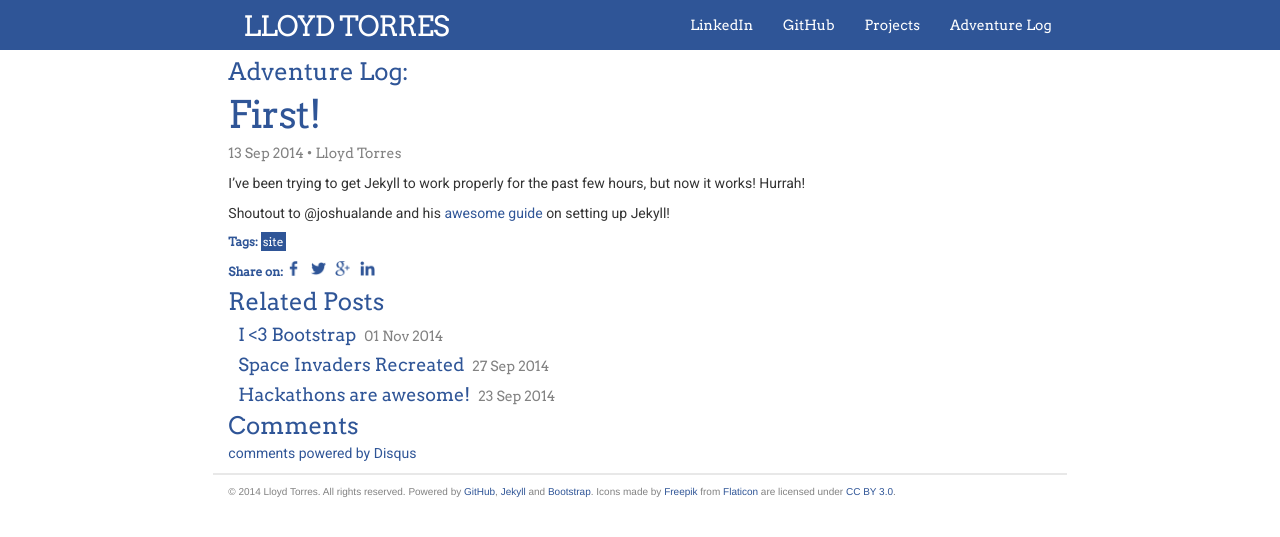
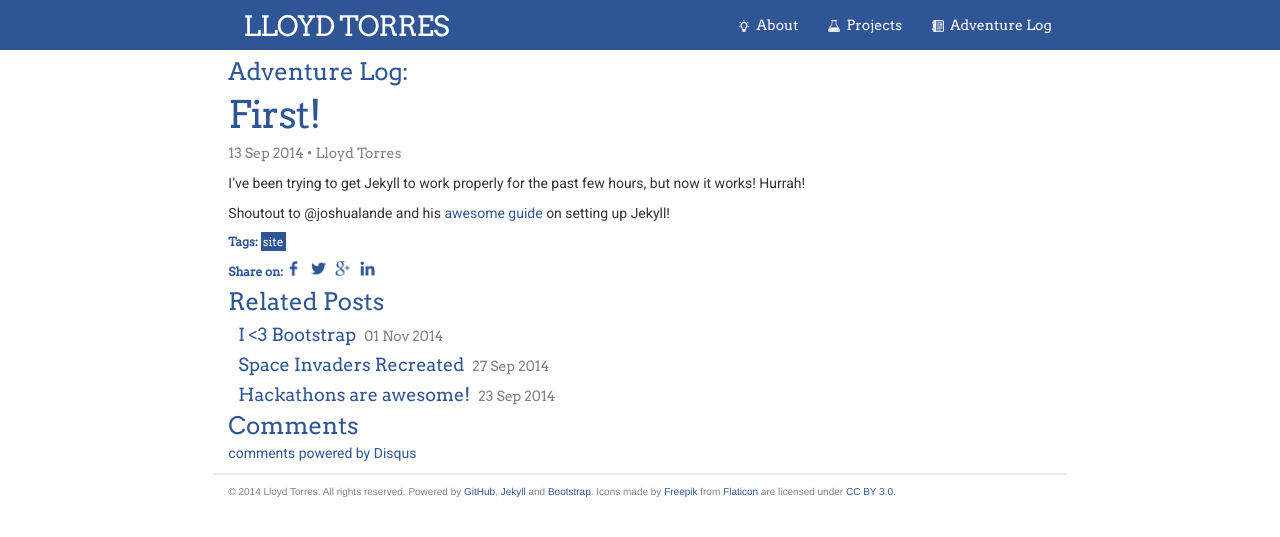
Before and after one commit to lloydtorres/lloydtorres.github.io, a Jekyll site: the page built from _posts/2014-09-13-first-post.md, in a window 1280 px wide. Shown: the top 537 px of the page. Built offline with Jekyll 4.4.1, drawn with Linux system fonts in a browser that asks for light colours; nearby versions of some CDN libraries; comment, search, counter and statistics services are not loaded.

Commit message:
Update header content

```diff
--- a/_includes/header.html
+++ b/_includes/header.html
@@ -8,10 +8,9 @@
         </div>
         <div id="navbar" class="navbar-collapse collapse">
             <ul class="nav navbar-nav navbar-right site-nav">
-                <li><a href="https://www.linkedin.com/in/lartorres">LinkedIn</a></li>
-                <li><a href="https://github.com/lloydtorres">GitHub</a></li>
-                <li><a href="/projects/">Projects</a></li>
-                <li><a href="/log/">Adventure Log</a></li>
+                <li><a href="/"><img src="/images/about.png" class="navicons"/> About</a></li>
+                <li><a href="/projects/"><img src="/images/projects.png" class="navicons"/> Projects</a></li>
+                <li><a href="/log/"><img src="/images/log.png" class="navicons"/> Adventure Log</a></li>
             </ul>
         </div>
         <!--/.navbar-collapse -->
--- a/_layouts/post.html
+++ b/_layouts/post.html
@@ -26,7 +26,7 @@
         <a href="https://www.facebook.com/sharer/sharer.php?u={{ site.url }}{{ page.url }}"><img src="/images/facebook.png" title="Facebook" alt="Facebook" /></a>
         <a href="https://twitter.com/intent/tweet?url={{ site.url }}{{ page.url }}&text={{ page.title }}&via=ImperatorTorres" target="_blank"><img src="/images/twitter.png" title="Twitter" alt="Twitter" /></a>
         <a href="https://plus.google.com/share?url={{ site.url }}{{ page.url }}"><img src="/images/googleplus.png" title="Google+" alt="Google+" /></a>
-        <a href="https://www.linkedin.com/shareArticle?mini=true&url={{ site.url }}{{ page.url }}&title={{ page.title }}&summary={{ page.excerpt | strip_html }}&source="><img src="/images/linkedin_blue.png" title="LinkedIn" alt="LinkedIn" /></a>
+        <a href="https://www.linkedin.com/shareArticle?mini=true&url={{ site.url }}{{ page.url }}&title={{ page.title }}&summary={{ page.excerpt | strip_html }}&source="><img src="/images/linkedin.png" title="LinkedIn" alt="LinkedIn" /></a>
         </p>
     </div>
 
--- a/_sass/_layout.scss
+++ b/_sass/_layout.scss
@@ -40,10 +40,15 @@
         font-family: 'Arvo', serif;
     }
 
-    > li > a:hover {
+    > li > a:hover, .active {
         background-color: $grey-color-dark !important;
         color: white !important;
     }
+}
+
+.navicons {
+    padding-right: 3px;
+    width: 15px;
 }
 
 /**
```
Also changed, not shown: images/about.png (added), images/github.png (added), images/linkedin.png (renamed from images/linkedin_blue.png), images/log.png (added), images/projects.png (added).
